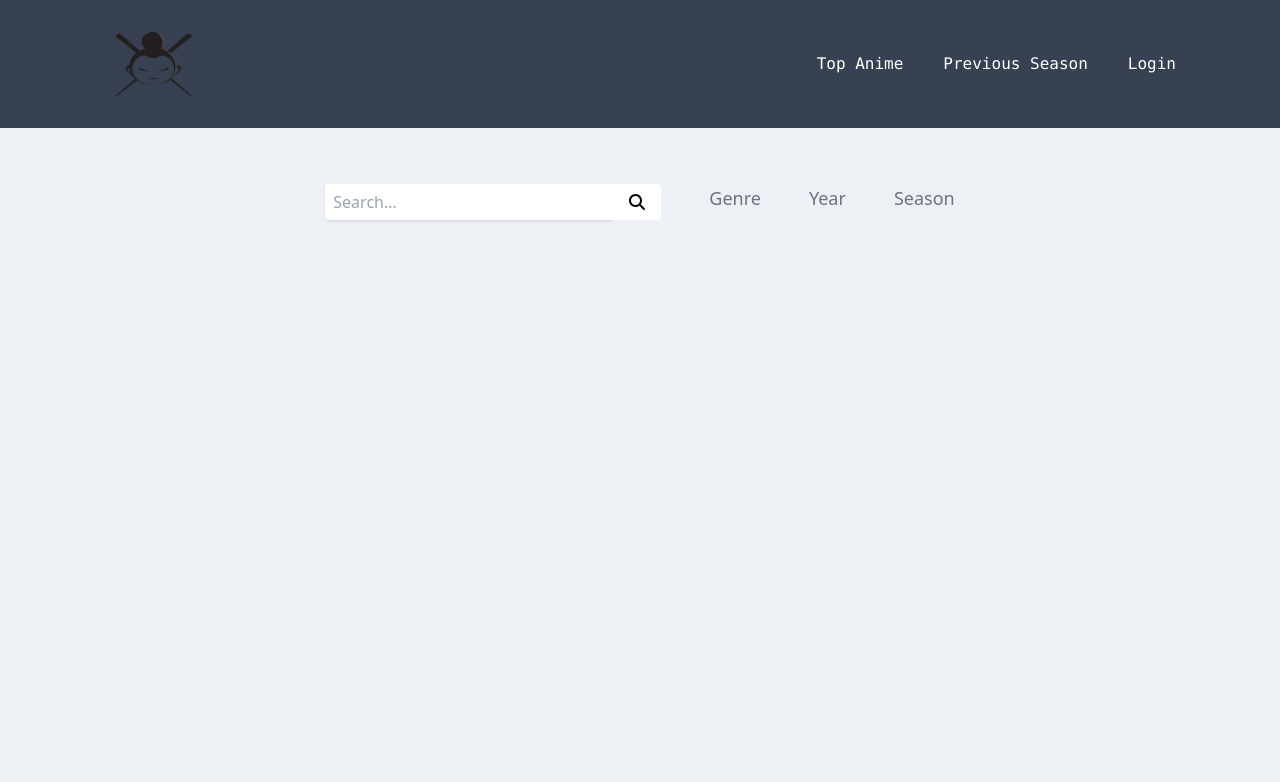
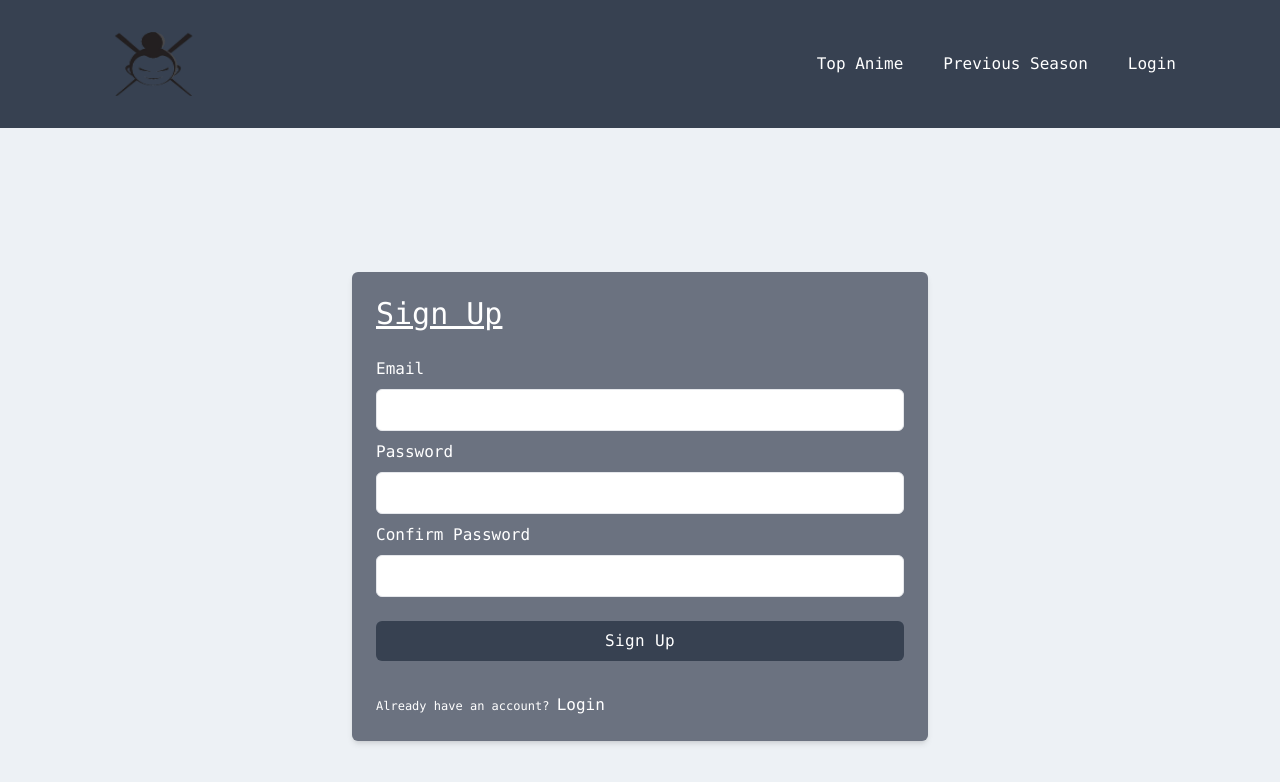
Before and after one commit to FishySenpai/React_Wind, a React (Create React App) app: page /register in a window 1280 px wide. Shown: the top 782 px of the page. Built offline with nearby package versions, Linux system fonts and the light colour scheme.

Commit message:
login/registration

```diff
--- a/src/App.js
+++ b/src/App.js
@@ -1,33 +1,73 @@
 import React from "react";
 import { Route, Routes } from "react-router-dom";
-import { Navbar, Summer2022, Anime, TopAnime, TopAnimeInfo, Spring2022, Search, ShowGenre, Login, Getseasonslist } from "./components";
-
+import { Navbar, Summer2022, Anime, TopAnime, TopAnimeInfo, Spring2022, Search, ShowGenre, Login, Registration} from "./components";
 
 const App = () => {
   return (
     <div className="bg-main">
       <Navbar />
-      <Search />
       <div>
         <Routes>
           <Route
             path="/"
             element={
               <>
+                <Search />
                 <Summer2022 />
                 <Spring2022 />
               </>
             }
           />
           <Route path="/topanime/:mal_id" element={<TopAnimeInfo />} />
-          <Route path="/topanime" element={<TopAnime />} />
+          <Route
+            path="/topanime"
+            element={
+              <>
+                <Search />
+                <TopAnime />
+              </>
+            }
+          />
           <Route path="/spring" element={<Spring2022 />} />
           <Route path="/search" element={<Search />} />
-          <Route path="/search/anime/:year/:season" element={<Anime />} />
-          <Route path="/search/:anime" element={<Anime />} />
-          <Route path="/search/anime/genre/:id" element={<ShowGenre />} />
-          <Route path="/previous" element={<Spring2022 />} />
+          <Route
+            path="/search/anime/:year/:season"
+            element={
+              <>
+                <Search />
+                <Anime />
+              </>
+            }
+          />
+          <Route
+            path="/search/:anime"
+            element={
+              <>
+                <Search />
+                <Anime />
+              </>
+            }
+          />
+          <Route
+            path="/search/anime/genre/:id"
+            element={
+              <>
+                <Search />
+                <ShowGenre />
+              </>
+            }
+          />
+          <Route
+            path="/previous"
+            element={
+              <>
+                <Search />
+                <Spring2022 />
+              </>
+            }
+          />
           <Route path="/login" element={<Login />} />
+          <Route path="/register" element={<Registration />} />
         </Routes>
       </div>
     </div>
--- a/src/components/Getanime.js
+++ b/src/components/Getanime.js
@@ -21,7 +21,7 @@ import { Link } from "react-router-dom";
         <div className="px-6 items-center mx-auto container justify-between">
           <div className="px-6 items-center container justify-between">
             <ul className="flex flex-wrap">
-              {topAnime.map((top, index) => (
+              {topAnime.slice(0,24).map((top, index) => (
                 <li className="mr-8 pb-6" key={top.mal_id}>
                   <img
                     className="w-[188px] h-[264px] rounded hover:shadow-lg cursor-pointer hover:scale-105"
--- a/src/components/Getgenre.js
+++ b/src/components/Getgenre.js
@@ -14,7 +14,6 @@ const Getgenre = () => {
     if (animeList) {
       setToggle(!toggle);
       console.log(genre)
-      navigate(`/search/anime/genre`);
       FetchGenre();
       e.preventDefault();
     } else {
--- a/src/components/Login.js
+++ b/src/components/Login and Registration/Login.js
@@ -49,7 +49,7 @@ const Login = () => {
           {" "}
           Don't have an account?{" "}
           <a
-            href="#"
+            href="/register"
             className="font-mono cursor-pointer text-[16px] text-white hover:underline"
           >
             Sign Up
--- /dev/null
+++ b/src/components/Login and Registration/Registration.js
@@ -0,0 +1,60 @@
+import React from "react";
+
+const Registration = () => {
+  return (
+    <div className="relative flex flex-col justify-center min-h-screen ">
+      <div className="w-full p-6 m-auto mt-36 bg-gray-500 rounded-md shadow-md lg:max-w-xl">
+        <h1 className="text-3xl font-mono cursor-pointer text-white underline">
+          Sign Up
+        </h1>
+        <form className="mt-6">
+          <div className="mb-2">
+            <label for="email" className="font-mono text-[16px] text-white">
+              Email
+            </label>
+            <input
+              type="email"
+              className="block w-full px-4 py-2 mt-2 font-mono text-gray-900 bg-white border rounded-md focus:border-gray-400 focus:ring-gray-300 focus:outline-none focus:ring focus:ring-opacity-40"
+            />
+          </div>
+          <div className="mb-2">
+            <label for="password" className="font-mono text-[16px] text-white">
+              Password
+            </label>
+            <input
+              type="password"
+              className="block w-full px-4 py-2 mt-2 text-gray-800 bg-white border rounded-md focus:border-gray-400 focus:ring-gray-300 focus:outline-none focus:ring focus:ring-opacity-40"
+            />
+          </div>
+          <div className="mb-2">
+            <label for="password" className="font-mono text-[16px] text-white">
+              Confirm Password
+            </label>
+            <input
+              type="password"
+              className="block w-full px-4 py-2 mt-2 text-gray-800 bg-white border rounded-md focus:border-gray-400 focus:ring-gray-300 focus:outline-none focus:ring focus:ring-opacity-40"
+            />
+          </div>
+          <div className="mt-6">
+            <button className="w-full px-4 py-2 tracking-wide font-mono cursor-pointer text-[16px] text-white transition-colors duration-200 transform bg-gray-700 rounded-md hover:bg-gray-800 focus:outline-none focus:bg-gray-900">
+              Sign Up
+            </button>
+          </div>
+        </form>
+
+        <p className="mt-8 font-mono cursor-pointer text-[12px] text-white">
+          {" "}
+          Already have an account?{" "}
+          <a
+            href="/login"
+            className="font-mono cursor-pointer text-[16px] text-white hover:underline"
+          >
+            Login
+          </a>
+        </p>
+      </div>
+    </div>
+  );
+};
+
+export default Registration;
--- a/src/components/Seasons.js
+++ b/src/components/Seasons.js
@@ -1,6 +1,7 @@
 import React, { useState } from "react";
 import { useNavigate } from "react-router-dom";
 import Anime from "./Anime";
+import Search from "./Search";
 
 const Seasons = () => {
   const [year, setYear] = useState(2022);
--- a/src/components/index.js
+++ b/src/components/index.js
@@ -13,7 +13,8 @@ import Getgenre from "./Getgenre";
 import Searchbar from "./Searchbar";
 import ShowGenre from "./ShowGenre";
 import Seasons from "./Seasons";
-import Login from "./Login";
+import Login from "./Login and Registration/Login"
+import Registration from "./Login and Registration/Registration";
 import Getseasonslist from "./Getseasonslist";
 
 export {
@@ -34,4 +35,5 @@ export {
     Seasons,
     Login,
     Getseasonslist,
+    Registration,
 }
```
